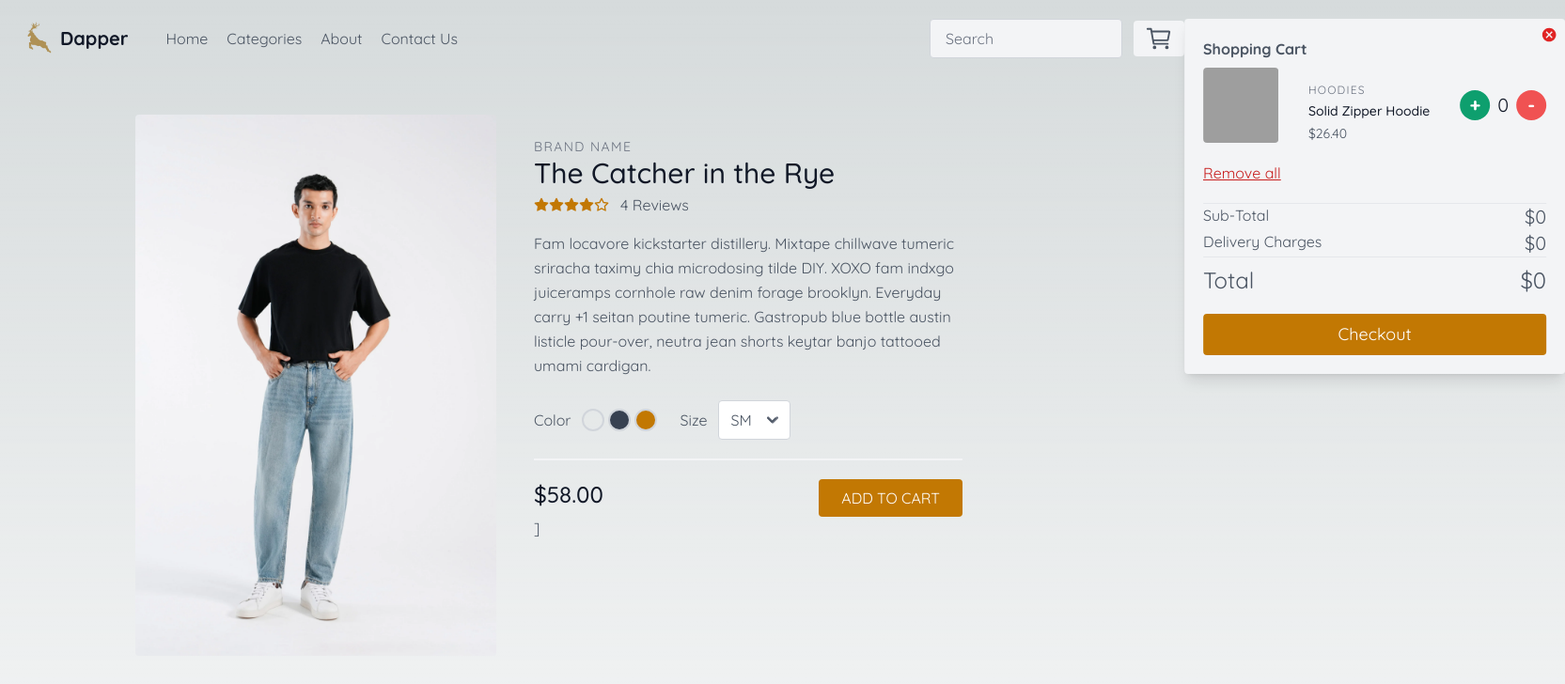
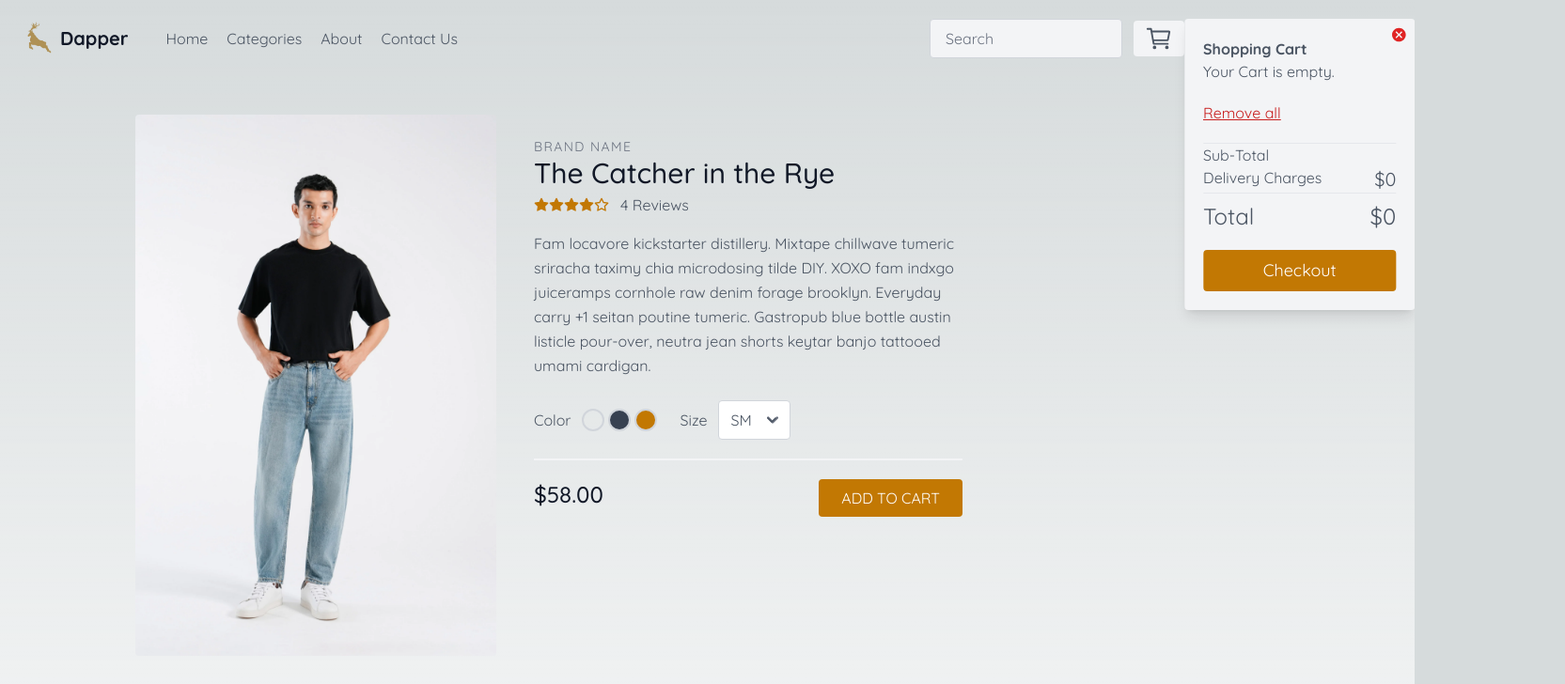
Before and after one commit to abdullahshafiq153/dapper, a Next.js app: page /product/1 in a window 1280 px wide. Shown: the top 728 px of the page at 94% size, 1665 px wide, since content can reach past the window. Built offline with nearby package versions, Linux system fonts and the light colour scheme; grey boxes are pictures that could not be loaded.

Commit message:
Cart functionality integration

```diff
--- a/components/navbar.js
+++ b/components/navbar.js
@@ -5,21 +5,20 @@
 import { IoMdCloseCircle } from "react-icons/io";
 import Head from "next/head";
 
-const Navbar = ({cart,addToCart,removeFromCart,clearCart,subTotal}) => {
-  console.log(cart,addToCart,removeFromCart,clearCart,subTotal)
+const Navbar = ({ cart, addToCart, removeFromCart, clearCart, subTotal }) => {
+  //console.log(cart,addToCart,removeFromCart,clearCart,subTotal)
   const [menuOpen, setMenuOpen] = useState(false);
- const ref =useRef()
+  const ref = useRef();
   const toggleMenu = () => {
     setMenuOpen(!menuOpen);
   };
   const toggleCart = () => {
-    if (ref.current.classList.contains('translate-x-full')){
-      ref.current.classList.remove('translate-x-full')
-      ref.current.classList.add('translate-x-0')
-    }
-    else if (!ref.current.classList.contains('translate-x-full')){
-      ref.current.classList.add('translate-x-full')
-      ref.current.classList.remove('translate-x-0')
+    if (ref.current.classList.contains("translate-x-full")) {
+      ref.current.classList.remove("translate-x-full");
+      ref.current.classList.add("translate-x-0");
+    } else if (!ref.current.classList.contains("translate-x-full")) {
+      ref.current.classList.add("translate-x-full");
+      ref.current.classList.remove("translate-x-0");
     }
   };
   return (
@@ -91,7 +90,10 @@
               <IoCartOutline className="text-3xl" />
             </button>
             {/* //                                          top-36 right-15 */}
-            <div ref={ref} className="cart absolute z-50 top-5 right-5 bg-gray-100 p-5 rounded shadow-lg w-fit h-auto transform transition-transform translate-x-full">
+            <div
+              ref={ref}
+              className="cart absolute z-50 top-5 right-5 bg-gray-100 p-5 rounded shadow-lg w-fit h-auto transform transition-transform translate-x-full"
+            >
               <IoMdCloseCircle
                 onClick={toggleCart}
                 className="text-red-600 text-lg cursor-pointer absolute m-0 p-0 right-2 top-2"
@@ -100,8 +102,10 @@
               <div className="title&btn flex justify-between">
                 <h3 className="font-bold">Shopping Cart</h3>
               </div>
-
-              <div className="items mt-2 flex">
+              {Object.keys(cart).length ===0 && <div>Your Cart is empty.</div>}
+              {Object.keys(cart).map((k) => {
+                return (
+                  <div key={k} className="items mt-2 flex">
                     <div className=" w-full flex">
                       <a className="block relative  w-16 md:w-20 rounded overflow-hidden">
                         <img
@@ -112,31 +116,39 @@
                       </a>
                       <div className="px-3 md:px-8 mt-4">
                         <h3 className="text-gray-500 text-xs tracking-widest title-font mb-1">
-                      HOODIES
+                        {cart[k].variant}
                         </h3>
                         <h2 className="text-gray-900 title-font text-sm font-medium">
-                      Solid Zipper Hoodie
+                        {cart[k].name}
                         </h2>
-                    <p className="mt-1 text-sm">$26.40</p>
+                        <p className="mt-1 text-sm">{cart[k].price}</p>
                       </div>
                     </div>
                     <div className="quantity flex items-center space-x-2">
-                  <div className="cursor-pointer relative flex items-center justify-center h-5 w-5 md:h-8 md:w-8">
+                      <div onClick={()=>{addToCart(k,1,cart[k].price,cart[k].name,cart[k].size,cart[k].variant)}} className="cursor-pointer relative flex items-center justify-center h-5 w-5 md:h-8 md:w-8">
                         <span className="absolute inset-0 bg-green-500 rounded-full"></span>
-                    <p className="relative text-white font-extrabold text-lg md:text-xl">
+                        <p className="select-none relative text-white font-extrabold text-lg md:text-xl">
                           +
                         </p>
                       </div>
-                  <span className="text-gray-900 text-lg md:text-xl">0</span>
-                  <div className="cursor-pointer relative flex items-center justify-center h-5 w-5 md:h-8 md:w-8">
+                      <span className="text-gray-900 text-lg md:text-xl">
+                        {cart[k].qty}
+                      </span>
+                      <div onClick={()=>{removeFromCart(k,1,cart[k].price,cart[k].name,cart[k].size,cart[k].variant)}} className="cursor-pointer relative flex items-center justify-center h-5 w-5 md:h-8 md:w-8">
                         <span className="absolute inset-0 bg-red-500 rounded-full"></span>
-                    <p className="relative text-white font-extrabold text-lg md:text-xl">
+                        <p className="select-none relative text-white font-extrabold text-lg md:text-xl">
                           -
                         </p>
                       </div>
                     </div>
                   </div>
-              <button className="mt-5 underline text-red-700 text-sm md:text-base">
+                );
+              })}
+
+              <button
+                onClick={clearCart}
+                className="mt-5 underline text-red-700 text-sm md:text-base"
+              >
                 Remove all
               </button>
               <hr className="mt-5 " />
@@ -144,7 +156,7 @@
                 <div className="flex-col">
                   <h3 className="text-sm md:text-base">Sub-Total</h3>
                 </div>
-                <div className="text-lg md:text-xl">$0</div>
+                <div className="text-lg md:text-xl">{cart.subTotal}</div>
               </div>
               <div className="delivery justify-between flex space-x-14">
                 <div className="flex-col">
@@ -159,11 +171,12 @@
                 </div>
                 <div className="text-lg md:text-2xl">$0</div>
               </div>
-              <Link href="/checkout"><button className="mt-5 inline-flex w-full text-white justify-center bg-yellow-500 border-0 py-2 px-6 focus:outline-none hover:bg-yellow-600 rounded text-base sm:text-lg md:text-lg">
+              <Link href="/checkout">
+                <button className="mt-5 inline-flex w-full text-white justify-center bg-yellow-500 border-0 py-2 px-6 focus:outline-none hover:bg-yellow-600 rounded text-base sm:text-lg md:text-lg">
                   Checkout
-            </button></Link>
+                </button>
+              </Link>
             </div>
-
           </div>
         </div>
       </header>
--- a/pages/_app.js
+++ b/pages/_app.js
@@ -10,7 +10,7 @@
   useEffect(() => {
     console.log("useEffect from _app.js");
     try {
-      if (localStorage.getItem("cart")) {
+      if (typeof window !== "undefined" && localStorage.getItem("cart")) {
         setCart(JSON.parse(localStorage.getItem("cart")));
       }
     } catch (error) {
@@ -19,12 +19,12 @@
     }
   }, []);
 
-  const saveCart = () => {
-    localStorage.setItem("cart,myCart");
+  const saveCart = (myCart) => {
+    localStorage.setItem("cart", JSON.stringify(myCart));
     let subt = 0;
-    let keys = Object.keys(cart);
-    for (i = 0; keys.length; i++) {
-      subt += cart[keys[i]].price * cart[keys[i]].qty;
+    let keys = Object.keys(myCart);
+    for (let i = 0; i < keys.length; i++) {
+      subt += myCart[keys[i]].price * myCart[keys[i]].qty;
     }
     setSubTotal(subt);
   };
@@ -32,12 +32,13 @@
   const clearCart = () => {
     setCart({});
     saveCart({});
+    console.log("cart has been cleared");
   };
 
   const addToCart = (itemCode, qty, price, name, size, variant) => {
     let myCart = cart;
     if (itemCode in cart) {
-      myCart[itemCode].qty = cart[itemCode].qty + qty;
+      myCart[itemCode].qty = cart[itemCode].qty + 1;
     } else {
       myCart[itemCode] = { qty: 1, price, name, size, variant };
     }
@@ -45,8 +46,8 @@
     saveCart(myCart);
   };
 
-  const removeFromCart = () => {
-    let myCart = cart;
+  const removeFromCart = (itemCode, qty, price, name, size, variant) => {
+    let myCart = JSON.parse(JSON.stringify(cart));
     if (itemCode in cart) {
       myCart[itemCode].qty = cart[itemCode].qty - qty;
     }
--- a/pages/product/[slug].js
+++ b/pages/product/[slug].js
@@ -1,6 +1,6 @@
 import React from "react";
 import { useRouter } from "next/router";
-const Slug = () => {
+const Slug = ({ addToCart }) => {
   const router = useRouter();
   const { slug } = router.query;
 
@@ -124,12 +124,12 @@
               <span className="title-font font-medium text-2xl text-gray-900">
                 $58.00
               </span>
-              <button className="flex ml-auto text-white bg-yellow-500 border-0 py-2 px-6 focus:outline-none hover:bg-yellow-600 rounded">
+              <button
+                onClick={()=>{addToCart("slug", 1, 20, "name", "size", "variant")}}
+                className="flex ml-auto text-white bg-yellow-500 border-0 py-2 px-6 focus:outline-none hover:bg-yellow-600 rounded"
+              >
                 ADD TO CART
               </button>
-            </div>
-            <div className="pin  ">]
-
             </div>
           </div>
         </div>
```
Lines whose indentation alone changed are shown as unchanged.
